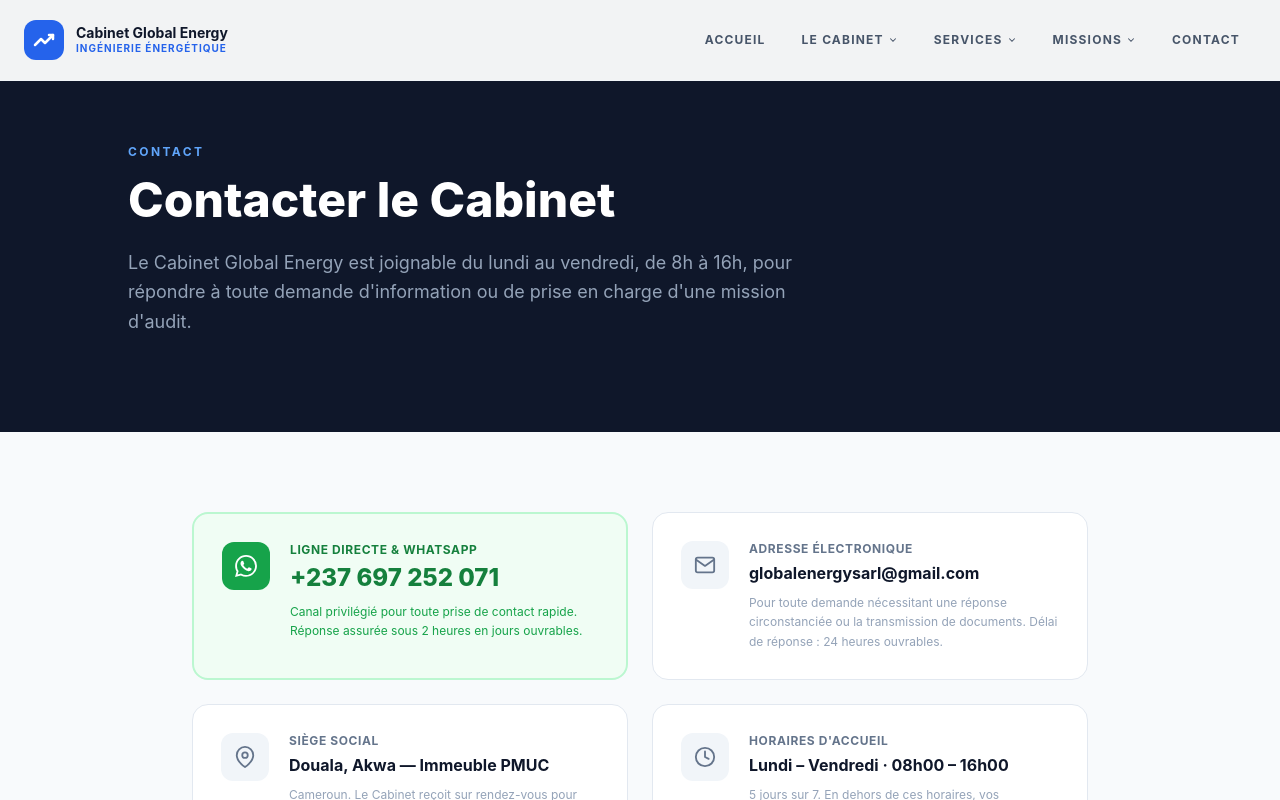
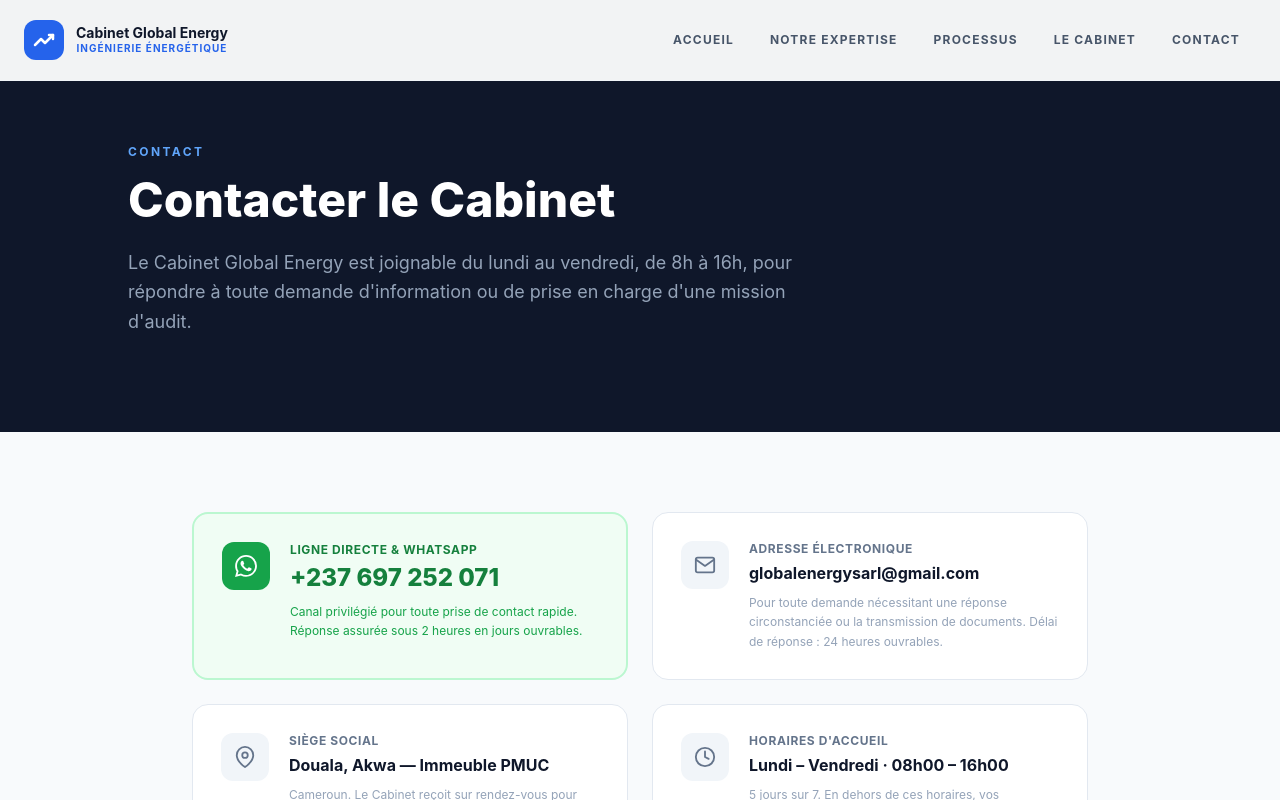
Before and after one commit to cabinetnoahetcie/factura-mt, a Next.js app in the folder frontend/: page /contact in a window 1280 px wide. Shown: the top 800 px of the page. Built offline with nearby package versions, Linux system fonts and the light colour scheme.

Commit message:
Update Navbar.jsx

```diff
--- a/frontend/components/layout/Navbar.jsx
+++ b/frontend/components/layout/Navbar.jsx
@@ -1,42 +1,23 @@
 'use client';
 // components/layout/Navbar.jsx
-import Link from 'next/link';
 import { useState } from 'react';
 
 const NAV = [
-  { label: 'Accueil', href: '/' },
-  {
-    label: 'Le Cabinet',
-    children: [
-      { label: 'Présentation',  href: '/a-propos'     },
-      { label: "Raison d'être", href: '/raison-detre'  },
-      { label: 'Références',    href: '/references'    },
-    ],
-  },
-  {
-    label: 'Services',
-    children: [
-      { label: 'Électricité MT', href: '/services' },
-    ],
-  },
-  {
-    label: 'Missions',
-    children: [
-      { label: 'Déroulement',   href: '/missions'      },
-      { label: 'Engagements',   href: '/engagements'   },
-      { label: 'Idées reçues',  href: '/idees-recues'  },
-      { label: 'Rémunération',  href: '/remuneration'  },
-    ],
-  },
-  { label: 'Contact', href: '/contact' },
+  { label: 'Accueil',        href: '#accueil'   },
+  { label: 'Notre Expertise', href: '#expertise' },
+  { label: 'Processus',      href: '#processus' },
+  { label: 'Le Cabinet',     href: '#cabinet'   },
+  { label: 'Contact',        href: '#contact'   },
 ];
 
 export default function Navbar({ onAudit }) {
-  const [openMenu,        setOpenMenu]        = useState(null);
-  const [mobileOpen,      setMobileOpen]      = useState(false);
-  const [mobileExpanded,  setMobileExpanded]  = useState(null);
+  const [mobileOpen, setMobileOpen] = useState(false);
 
-  const closeMobile = () => { setMobileOpen(false); setMobileExpanded(null); };
+  const scrollTo = (href) => {
+    setMobileOpen(false);
+    const el = document.querySelector(href);
+    if (el) el.scrollIntoView({ behavior: 'smooth', block: 'start' });
+  };
 
   return (
     <>
@@ -44,61 +25,34 @@ export default function Navbar({ onAudit }) {
         <div className="max-w-7xl mx-auto px-6 h-20 flex items-center justify-between gap-4">
 
           {/* Logo */}
-          <Link href="/" onClick={closeMobile} className="flex items-center gap-3 group flex-shrink-0">
+          <button onClick={() => scrollTo('#accueil')} className="flex items-center gap-3 group flex-shrink-0">
             <div className="w-10 h-10 bg-blue-600 rounded-xl flex items-center justify-center transition-transform group-hover:scale-105">
               <svg width="24" height="24" viewBox="0 0 24 24" fill="none" stroke="white" strokeWidth="2.5" strokeLinecap="round" strokeLinejoin="round">
                 <path d="M3 17l6-6 4 4 8-8"/>
                 <path d="M17 7h4v4"/>
               </svg>
             </div>
-            <div>
+            <div className="hidden sm:block">
               <div className="text-sm font-bold text-slate-900 leading-tight">Cabinet Global Energy</div>
               <div className="text-[10px] font-bold text-blue-600 uppercase tracking-widest">Ingénierie Énergétique</div>
             </div>
-          </Link>
+          </button>
 
           {/* Navigation desktop */}
           <div className="hidden lg:flex items-center gap-1">
             {NAV.map((item) => (
-              <div key={item.label} className="relative"
-                onMouseEnter={() => item.children && setOpenMenu(item.label)}
-                onMouseLeave={() => setOpenMenu(null)}
-              >
-                {item.href ? (
-                  <Link href={item.href}
-                    className="flex items-center px-4 py-2 text-xs font-bold text-slate-600 hover:text-blue-600 uppercase tracking-widest transition-colors">
-                    {item.label}
-                  </Link>
-                ) : (
-                  <button className="flex items-center gap-1 px-4 py-2 text-xs font-bold text-slate-600 hover:text-blue-600 uppercase tracking-widest transition-colors bg-transparent border-none cursor-pointer">
-                    {item.label}
-                    <svg width="10" height="10" viewBox="0 0 24 24" fill="none" stroke="currentColor" strokeWidth="2.5" strokeLinecap="round">
-                      <polyline points="6 9 12 15 18 9"/>
-                    </svg>
-                  </button>
-                )}
-
-                {/* Dropdown desktop */}
-                {item.children && openMenu === item.label && (
-                  <div className="absolute top-full left-0 bg-white rounded-xl shadow-xl border border-slate-100 py-2 min-w-[200px] z-50">
-                    {item.children.map(child => (
-                      <Link key={child.href} href={child.href}
-                        className="block px-5 py-3 text-sm font-semibold text-slate-700 hover:text-blue-600 hover:bg-blue-50 transition-colors">
-                        {child.label}
-                      </Link>
-                    ))}
-                  </div>
-                )}
-              </div>
+              <button key={item.label}
+                onClick={() => scrollTo(item.href)}
+                className="px-4 py-2 text-xs font-bold text-slate-600 hover:text-blue-600 uppercase tracking-widest transition-colors">
+                {item.label}
+              </button>
             ))}
           </div>
 
           {/* Hamburger mobile */}
           <button
             onClick={() => setMobileOpen(!mobileOpen)}
-            className="lg:hidden flex flex-col justify-center items-center w-10 h-10 rounded-xl bg-slate-100 hover:bg-slate-200 transition-colors flex-shrink-0"
-            aria-label="Menu"
-          >
+            className="lg:hidden flex flex-col justify-center items-center w-10 h-10 rounded-xl bg-slate-100 hover:bg-slate-200 transition-colors flex-shrink-0">
             <span className={`block w-5 h-0.5 bg-slate-700 transition-all duration-300 ${mobileOpen ? 'rotate-45 translate-y-1.5' : ''}`}/>
             <span className={`block w-5 h-0.5 bg-slate-700 my-1 transition-all duration-300 ${mobileOpen ? 'opacity-0' : ''}`}/>
             <span className={`block w-5 h-0.5 bg-slate-700 transition-all duration-300 ${mobileOpen ? '-rotate-45 -translate-y-1.5' : ''}`}/>
@@ -108,48 +62,24 @@ export default function Navbar({ onAudit }) {
 
       {/* Menu mobile */}
       {mobileOpen && (
-        <div className="fixed inset-0 z-[99]" onClick={closeMobile}>
+        <div className="fixed inset-0 z-[99]" onClick={() => setMobileOpen(false)}>
           <div className="absolute inset-0 bg-black/40"/>
-          <div className="absolute top-20 left-0 right-0 bg-white border-b border-slate-100 shadow-2xl overflow-y-auto max-h-[calc(100vh-80px)]"
+          <div className="absolute top-20 left-0 right-0 bg-white border-b border-slate-100 shadow-2xl"
             onClick={e => e.stopPropagation()}>
             <div className="px-6 py-4 space-y-1">
               {NAV.map((item) => (
-                <div key={item.label}>
-                  {item.href ? (
-                    <Link href={item.href} onClick={closeMobile}
-                      className="flex items-center w-full px-4 py-4 text-sm font-bold text-slate-700 hover:text-blue-600 hover:bg-blue-50 rounded-xl transition-colors uppercase tracking-widest">
-                      {item.label}
-                    </Link>
-                  ) : (
-                    <>
-                      <button
-                        onClick={() => setMobileExpanded(mobileExpanded === item.label ? null : item.label)}
-                        className="flex items-center justify-between w-full px-4 py-4 text-sm font-bold text-slate-700 hover:text-blue-600 hover:bg-blue-50 rounded-xl transition-colors uppercase tracking-widest">
-                        {item.label}
-                        <svg width="14" height="14" viewBox="0 0 24 24" fill="none" stroke="currentColor" strokeWidth="2.5" strokeLinecap="round"
-                          className={`transition-transform duration-200 ${mobileExpanded === item.label ? 'rotate-180' : ''}`}>
-                          <polyline points="6 9 12 15 18 9"/>
-                        </svg>
-                      </button>
-                      {mobileExpanded === item.label && (
-                        <div className="ml-4 mt-1 mb-2 border-l-2 border-blue-100 pl-4 space-y-1">
-                          {item.children.map(child => (
-                            <Link key={child.href} href={child.href} onClick={closeMobile}
-                              className="block px-4 py-3 text-sm font-semibold text-slate-600 hover:text-blue-600 hover:bg-blue-50 rounded-xl transition-colors">
-                              {child.label}
-                            </Link>
-                          ))}
-                        </div>
-                      )}
-                    </>
-                  )}
-                </div>
+                <button key={item.label}
+                  onClick={() => scrollTo(item.href)}
+                  className="flex items-center w-full px-4 py-4 text-sm font-bold text-slate-700 hover:text-blue-600 hover:bg-blue-50 rounded-xl transition-colors uppercase tracking-widest">
+                  {item.label}
+                </button>
               ))}
               <div className="border-t border-slate-100 my-3"/>
               <div className="px-4 py-3 bg-slate-50 rounded-xl">
                 <p className="text-xs font-bold text-slate-400 uppercase tracking-widest mb-2">Contact direct</p>
                 <a href="https://wa.me/237697252071" target="_blank" rel="noopener noreferrer"
-                  className="flex items-center gap-2 text-sm font-bold text-green-600" onClick={closeMobile}>
+                  className="flex items-center gap-2 text-sm font-bold text-green-600"
+                  onClick={() => setMobileOpen(false)}>
                   <svg width="16" height="16" viewBox="0 0 24 24" fill="currentColor">
                     <path d="M17.472 14.382c-.297-.149-1.758-.867-2.03-.967-.273-.099-.471-.148-.67.15-.197.297-.767.966-.94 1.164-.173.199-.347.223-.644.075-.297-.15-1.255-.463-2.39-1.475-.883-.788-1.48-1.761-1.653-2.059-.173-.297-.018-.458.13-.606.134-.133.298-.347.446-.52.149-.174.198-.298.298-.497.099-.198.05-.371-.025-.52-.075-.149-.669-1.612-.916-2.207-.242-.579-.487-.5-.669-.51-.173-.008-.371-.01-.57-.01-.198 0-.52.074-.792.372-.272.297-1.04 1.016-1.04 2.479 0 1.462 1.065 2.875 1.213 3.074.149.198 2.096 3.2 5.077 4.487.709.306 1.262.489 1.694.625.712.227 1.36.195 1.871.118.571-.085 1.758-.719 2.006-1.413.248-.694.248-1.289.173-1.413-.074-.124-.272-.198-.57-.347m-5.421 7.403h-.004a9.87 9.87 0 01-5.031-1.378l-.361-.214-3.741.982.998-3.648-.235-.374a9.86 9.86 0 01-1.51-5.26c.001-5.45 4.436-9.884 9.888-9.884 2.64 0 5.122 1.03 6.988 2.898a9.825 9.825 0 012.893 6.994c-.003 5.45-4.437 9.884-9.885 9.884m8.413-18.297A11.815 11.815 0 0012.05 0C5.495 0 .16 5.335.157 11.892c0 2.096.547 4.142 1.588 5.945L.057 24l6.305-1.654a11.882 11.882 0 005.683 1.448h.005c6.554 0 11.89-5.335 11.893-11.893a11.821 11.821 0 00-3.48-8.413z"/>
                   </svg>
```
